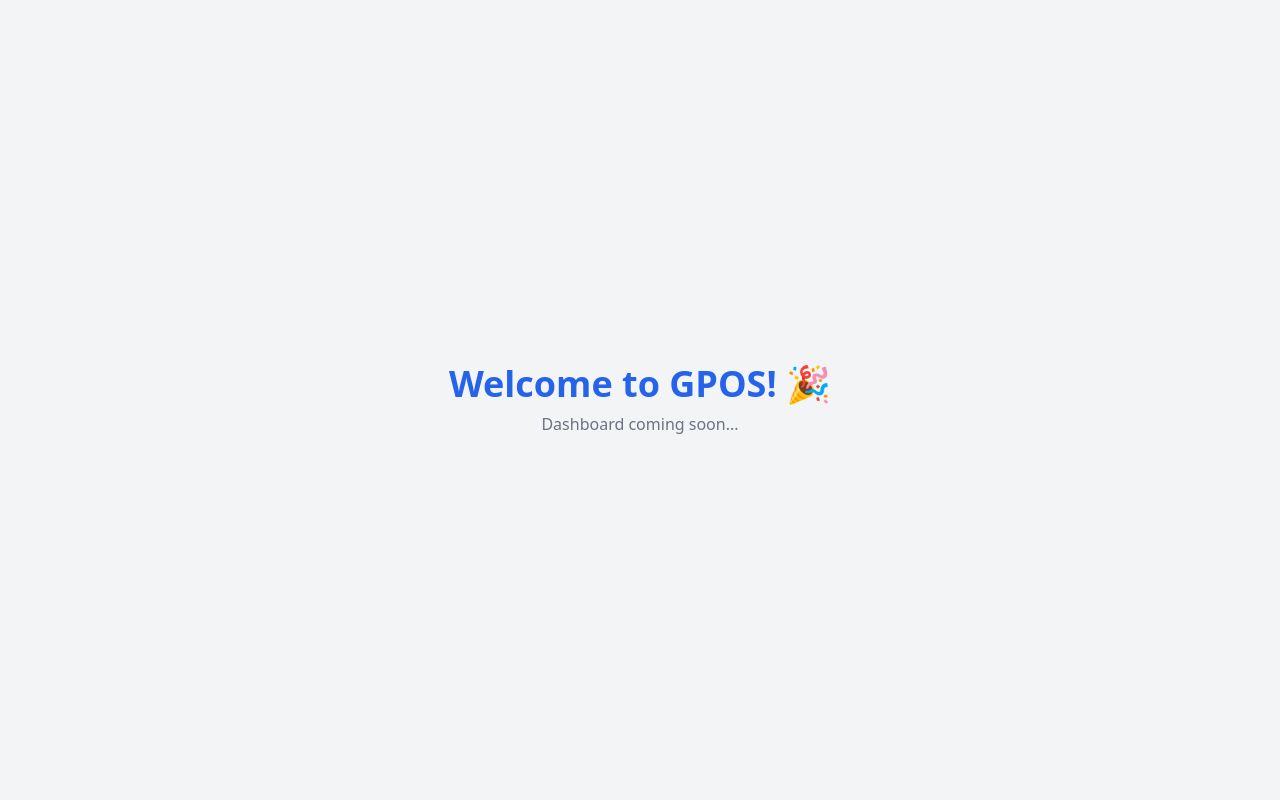
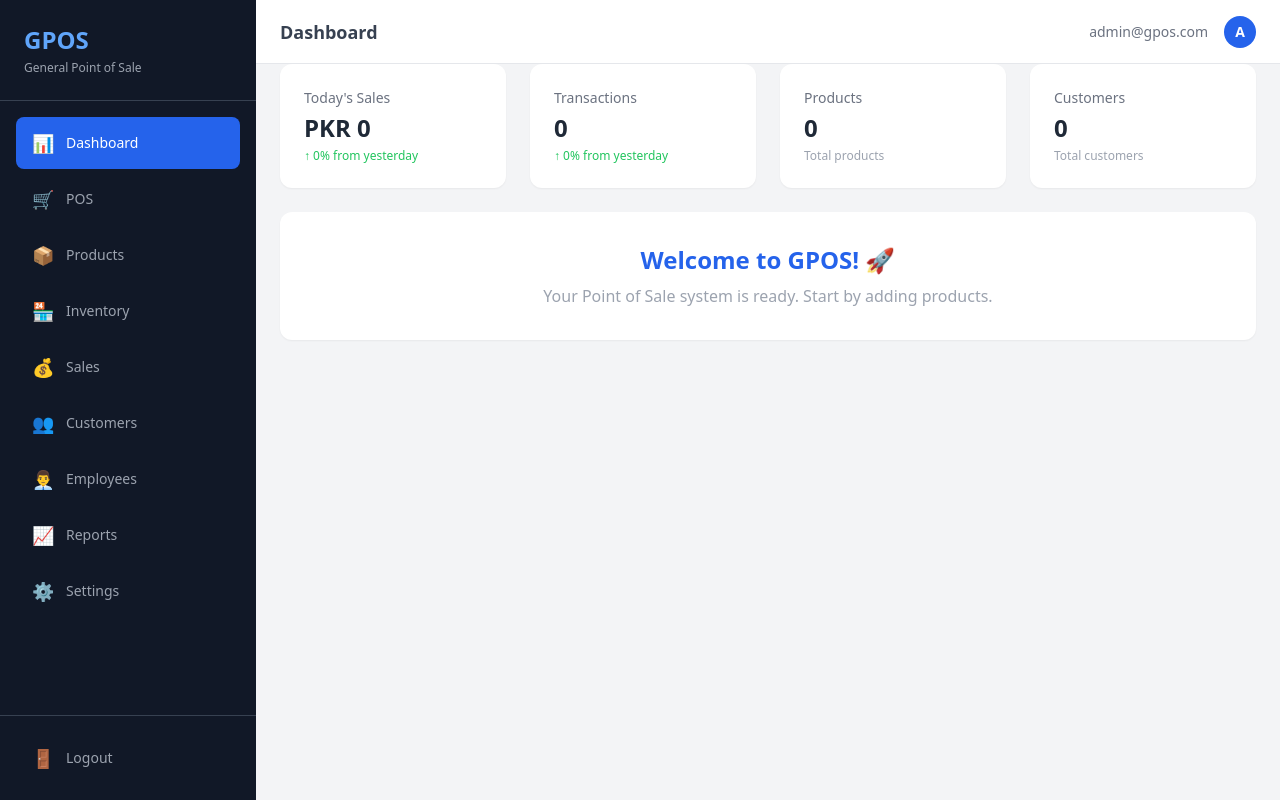
Before and after one commit to Silverado313/gpos, a React (Vite) app: page /dashboard in a window 1280 px wide. Built offline with nearby package versions, Linux system fonts and the light colour scheme.

Commit message:
feat: add sidebar, navbar and dashboard layout

```diff
--- /dev/null
+++ b/src/components/layout/Layout.jsx
@@ -0,0 +1,18 @@
+import Sidebar from './Sidebar'
+import Navbar from './Navbar'
+
+function Layout({ children, title }) {
+    return (
+        <div className="flex">
+            <Sidebar />
+            <div className="ml-64 flex-1 min-h-screen bg-gray-100">
+                <Navbar title={title} />
+                <div className="pt-16 p-6">
+                    {children}
+                </div>
+            </div>
+        </div>
+    )
+}
+
+export default Layout
--- /dev/null
+++ b/src/components/layout/Navbar.jsx
@@ -0,0 +1,20 @@
+function Navbar({ title }) {
+    return (
+        <div className="h-16 bg-white border-b border-gray-200 flex items-center justify-between px-6 fixed top-0 left-64 right-0 z-10">
+
+            {/* Page Title */}
+            <h2 className="text-lg font-semibold text-gray-700">{title}</h2>
+
+            {/* Right Side */}
+            <div className="flex items-center gap-4">
+                <span className="text-sm text-gray-500">admin@gpos.com</span>
+                <div className="w-8 h-8 bg-blue-600 rounded-full flex items-center justify-center text-white text-sm font-bold">
+                    A
+                </div>
+            </div>
+
+        </div>
+    )
+}
+
+export default Navbar
--- /dev/null
+++ b/src/components/layout/Sidebar.jsx
@@ -0,0 +1,68 @@
+import { NavLink } from 'react-router-dom'
+import { logout } from '../../firebase/auth'
+import { useNavigate } from 'react-router-dom'
+
+const menuItems = [
+    { path: '/dashboard', icon: '📊', label: 'Dashboard' },
+    { path: '/pos', icon: '🛒', label: 'POS' },
+    { path: '/products', icon: '📦', label: 'Products' },
+    { path: '/inventory', icon: '🏪', label: 'Inventory' },
+    { path: '/sales', icon: '💰', label: 'Sales' },
+    { path: '/customers', icon: '👥', label: 'Customers' },
+    { path: '/employees', icon: '👨‍💼', label: 'Employees' },
+    { path: '/reports', icon: '📈', label: 'Reports' },
+    { path: '/settings', icon: '⚙️', label: 'Settings' },
+]
+
+function Sidebar() {
+    const navigate = useNavigate()
+
+    const handleLogout = async () => {
+        await logout()
+        navigate('/login')
+    }
+
+    return (
+        <div className="h-screen w-64 bg-gray-900 text-white flex flex-col fixed left-0 top-0">
+
+            {/* Logo */}
+            <div className="p-6 border-b border-gray-700">
+                <h1 className="text-2xl font-bold text-blue-400">GPOS</h1>
+                <p className="text-gray-400 text-xs mt-1">General Point of Sale</p>
+            </div>
+
+            {/* Menu */}
+            <nav className="flex-1 p-4 space-y-1 overflow-y-auto">
+                {menuItems.map((item) => (
+                    <NavLink
+                        key={item.path}
+                        to={item.path}
+                        className={({ isActive }) =>
+                            `flex items-center gap-3 px-4 py-3 rounded-lg transition text-sm font-medium ${isActive
+                                ? 'bg-blue-600 text-white'
+                                : 'text-gray-400 hover:bg-gray-800 hover:text-white'
+                            }`
+                        }
+                    >
+                        <span className="text-lg">{item.icon}</span>
+                        {item.label}
+                    </NavLink>
+                ))}
+            </nav>
+
+            {/* Logout */}
+            <div className="p-4 border-t border-gray-700">
+                <button
+                    onClick={handleLogout}
+                    className="flex items-center gap-3 px-4 py-3 rounded-lg text-gray-400 hover:bg-red-600 hover:text-white transition w-full text-sm font-medium"
+                >
+                    <span className="text-lg">🚪</span>
+                    Logout
+                </button>
+            </div>
+
+        </div>
+    )
+}
+
+export default Sidebar
--- a/src/pages/dashboard/Dashboard.jsx
+++ b/src/pages/dashboard/Dashboard.jsx
@@ -1,11 +1,44 @@
+import Layout from '../../components/layout/Layout'
+
 function Dashboard() {
     return (
-        <div className="min-h-screen bg-gray-100 flex items-center justify-center">
-            <div className="text-center">
-                <h1 className="text-4xl font-bold text-blue-600">Welcome to GPOS! 🎉</h1>
-                <p className="text-gray-500 mt-2">Dashboard coming soon...</p>
+        <Layout title="Dashboard">
+            <div className="grid grid-cols-1 md:grid-cols-4 gap-6 mb-6">
+
+                {/* Stat Cards */}
+                <div className="bg-white rounded-xl p-6 shadow-sm">
+                    <p className="text-gray-500 text-sm">Today's Sales</p>
+                    <h3 className="text-2xl font-bold text-gray-800 mt-1">PKR 0</h3>
+                    <p className="text-green-500 text-xs mt-1">↑ 0% from yesterday</p>
+                </div>
+
+                <div className="bg-white rounded-xl p-6 shadow-sm">
+                    <p className="text-gray-500 text-sm">Transactions</p>
+                    <h3 className="text-2xl font-bold text-gray-800 mt-1">0</h3>
+                    <p className="text-green-500 text-xs mt-1">↑ 0% from yesterday</p>
+                </div>
+
+                <div className="bg-white rounded-xl p-6 shadow-sm">
+                    <p className="text-gray-500 text-sm">Products</p>
+                    <h3 className="text-2xl font-bold text-gray-800 mt-1">0</h3>
+                    <p className="text-gray-400 text-xs mt-1">Total products</p>
+                </div>
+
+                <div className="bg-white rounded-xl p-6 shadow-sm">
+                    <p className="text-gray-500 text-sm">Customers</p>
+                    <h3 className="text-2xl font-bold text-gray-800 mt-1">0</h3>
+                    <p className="text-gray-400 text-xs mt-1">Total customers</p>
+                </div>
+
             </div>
-        </div>
+
+            {/* Welcome Card */}
+            <div className="bg-white rounded-xl p-8 shadow-sm text-center">
+                <h2 className="text-2xl font-bold text-blue-600">Welcome to GPOS! 🚀</h2>
+                <p className="text-gray-400 mt-2">Your Point of Sale system is ready. Start by adding products.</p>
+            </div>
+
+        </Layout>
     )
 }
 
```
